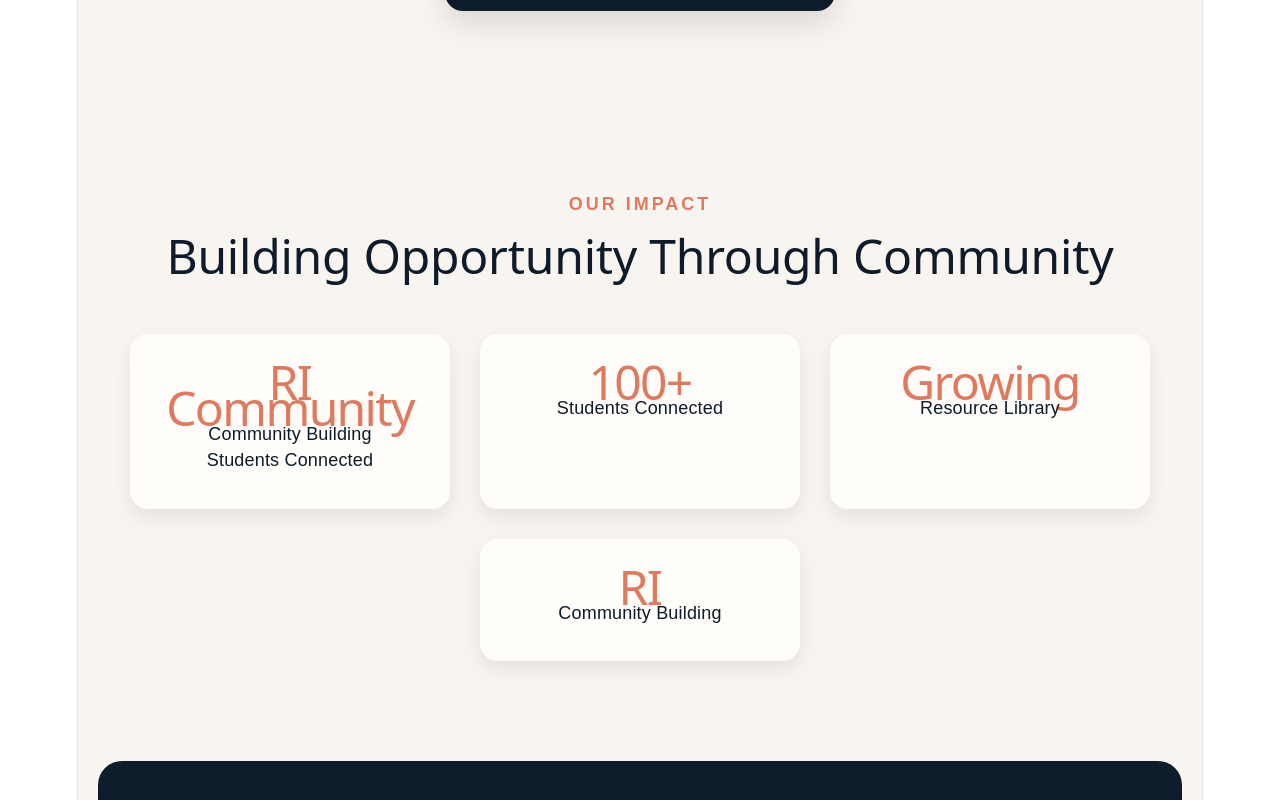
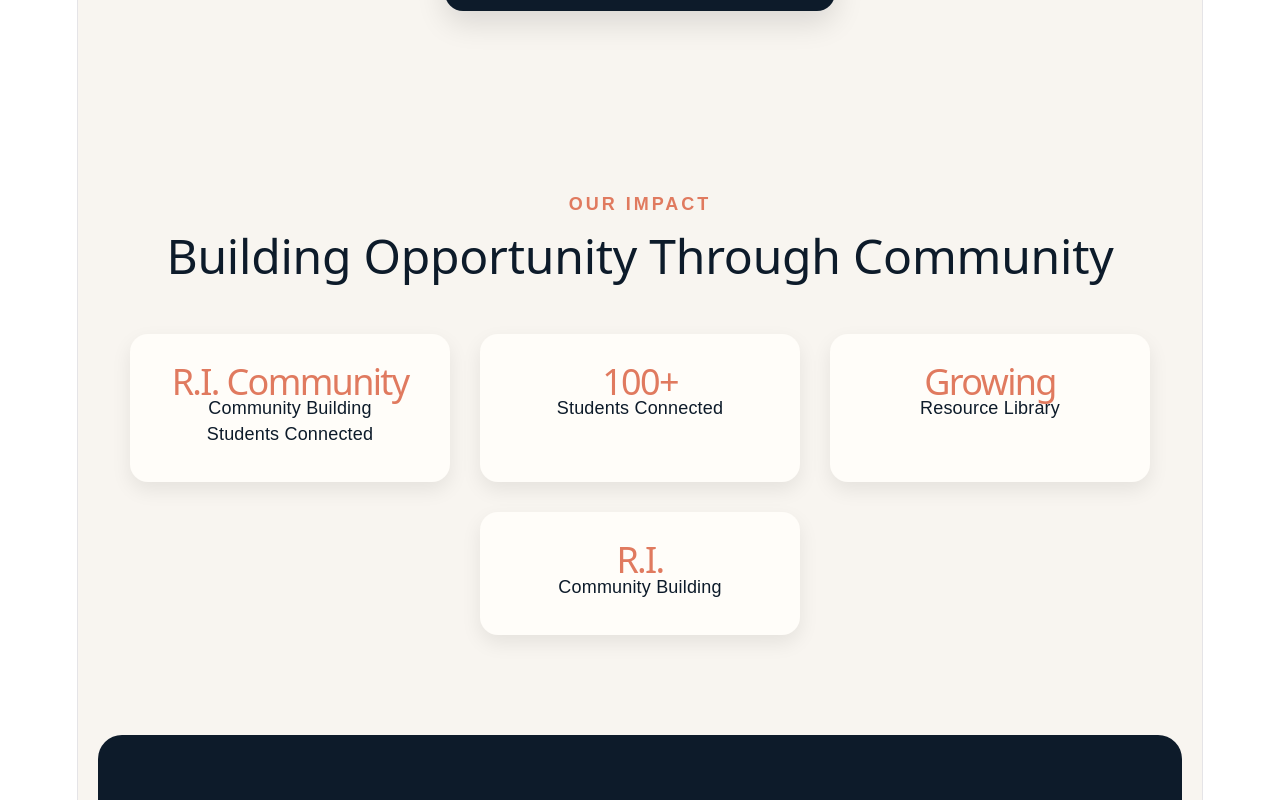
Before and after one commit to JanmichaelRivera/hom-website, a React (Vite) app: page /about in a window 1280 px wide. Shown: the part 2141-2941 px from the top of the page. Built offline with nearby package versions, Linux system fonts and the light colour scheme.

Commit message:
Complete About page redesign and add HOM membership forms

```diff
--- a/src/pages/About.jsx
+++ b/src/pages/About.jsx
@@ -218,6 +218,7 @@ backgroundColor: "#F8F5F0", marginBottom: "20px" }}>
     color: "white",
     width: "320px",
     minHeight: "220px",
+    fontSize: "30px",
     padding: "35px",
     borderRadius: "18px",
     boxShadow: "0 12px 30px rgba(0,0,0,0.12)",
@@ -314,10 +315,10 @@ minHeight: "220px",
   style={{
     color: "#E07A5F",
     margin: 0,
-    fontSize: "48px",
+    fontSize: "36px",
   }}
 >
-  RI Community
+  R.I. Community
 </h1>
 <p>Community Building</p>
       <p>Students Connected</p>
@@ -337,7 +338,7 @@ minHeight: "220px",
     style={{
       color: "#E07A5F",
       margin: 0,
-      fontSize: "48px",
+      fontSize: "36px",
     }}
   >
     100+
@@ -359,7 +360,7 @@ minHeight: "220px",
     style={{
       color: "#E07A5F",
       margin: 0,
-      fontSize: "48px",
+      fontSize: "36px",
     }}
   >
     Growing
@@ -381,10 +382,10 @@ minHeight: "220px",
     style={{
       color: "#E07A5F",
       margin: 0,
-      fontSize: "48px",
+      fontSize: "36px",
     }}
   >
-    RI
+    R.I.
   </h1>
   <p>Community Building</p>
 </div>
```
